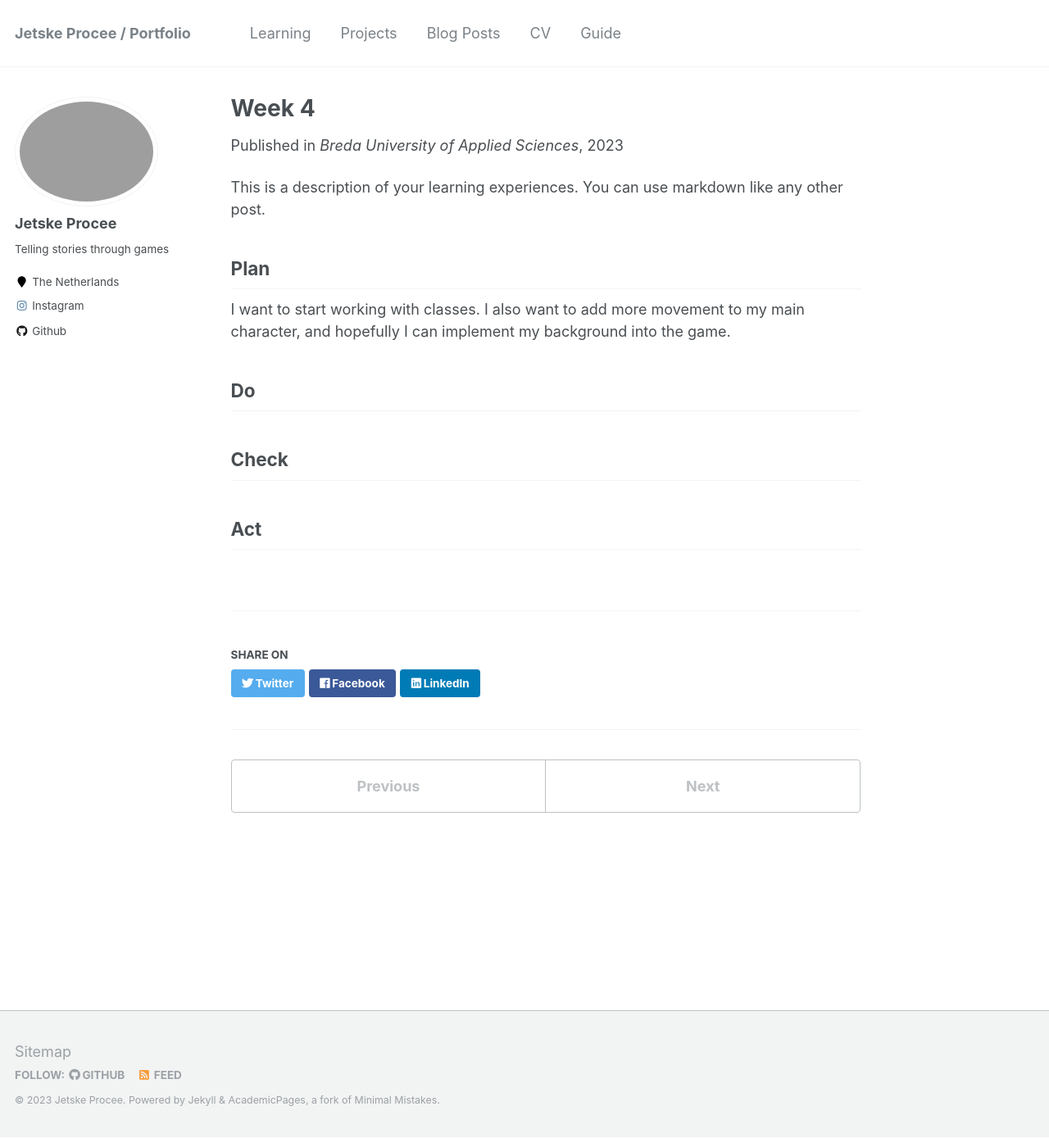
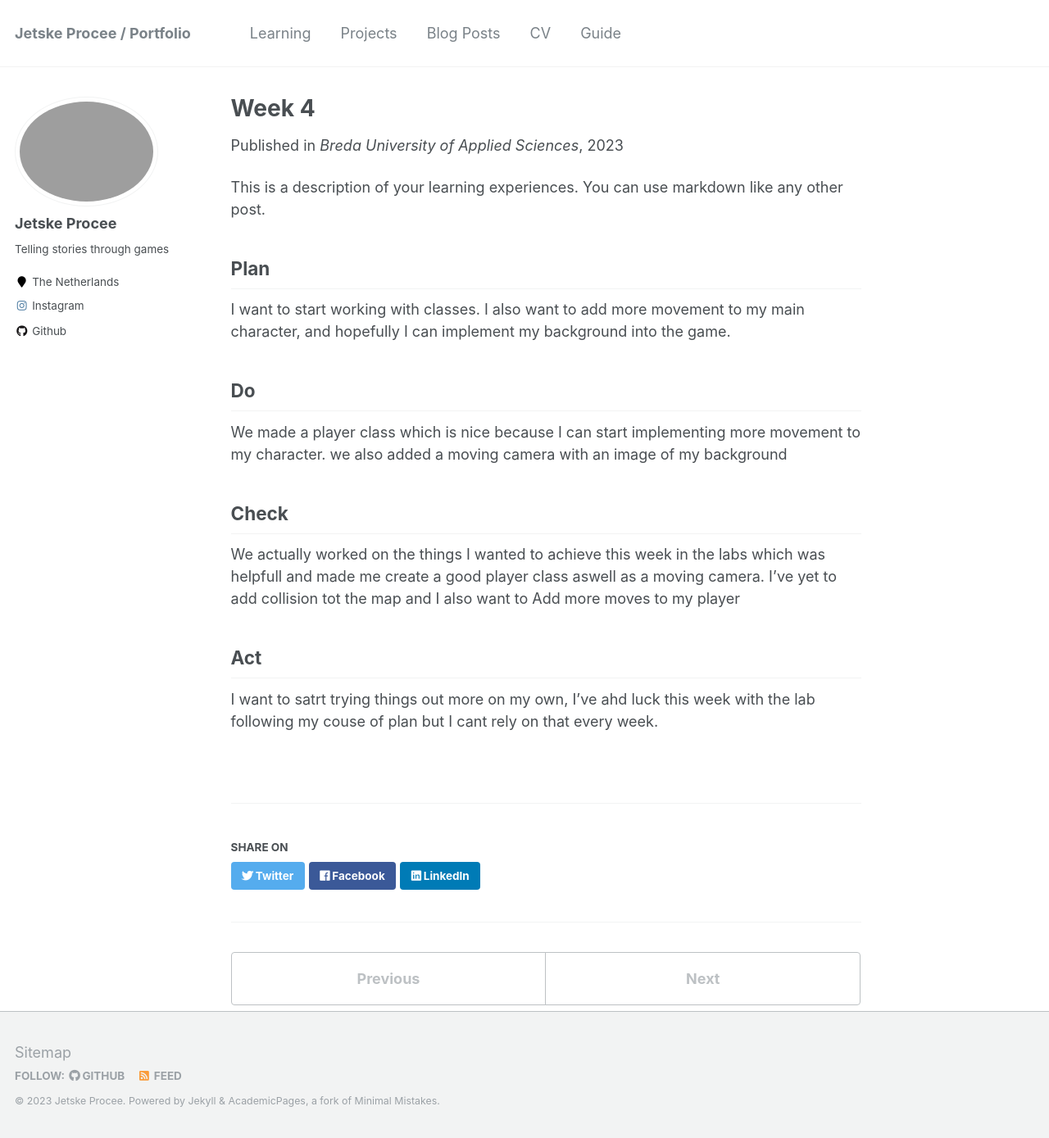
Before and after one commit to Jetplane444/Cpp-for-games, a Jekyll site: the page built from _learning/week-4.md, in a window 1280 px wide and 1389 px high. Shown: the whole window at 82% size. Built offline with Jekyll 4.4.1, drawn with Linux system fonts in a browser that asks for light colours.

Commit message:
Updated weeks

```diff
--- a/_learning/week-4.md
+++ b/_learning/week-4.md
@@ -16,34 +16,12 @@ I want to start working with classes. I also want to add more movement to my mai
 
 ## Do
 
-<!---
-NOTE: Fill this in during the week.
-
-What were you actually able to accomplish? Was it more or less than what you planned? Was the amount of time you thought you would spend on it accurate? If not, what took longer than you thought it would?
-
-Provide as much context as possible. Use code snippets or take screenshots of what you were able to accomplish. Please provide references to any additional sources of information that helped you.
--->
+We made a player class which is nice because I can start implementing more movement to my character. we also added a moving camera with an image of my background
 
 ## Check
 
-<!---
-Note: Fill this in at the end of the week.
-
-What went well? What didn't go so well? What was the most important thing you learned this week?
-
-Did you receive any feedback from the lecturer or your peers? If so, what was that feedback? Were you able to incorporate that feedback?
-
-Did you give anyone else feedback? Who did you give feedback to? How did they respond to your feedback?
-
-NOTE: Any source of feedback is feedback!
--->
+We actually worked on the things I wanted to achieve this week in the labs which was helpfull and made me create a good player class aswell as a moving camera. I've yet to add collision tot the map and I also want to Add more moves to my player
 
 ## Act
 
-<!---
-Note: Fill this in at the end of the week.
-
-What action points can you identify from this week? What would you like to improve? What would you like to continue to strengthen?
-
-If your planned time estimates were not accurate, what would you do to improve them?
--->
+I want to satrt trying things out more on my own, I've ahd luck this week with the lab following my couse of plan but I cant rely on that every week.
```
Also changed, not shown: _learning/week-5.md (+2 -12 lines).
